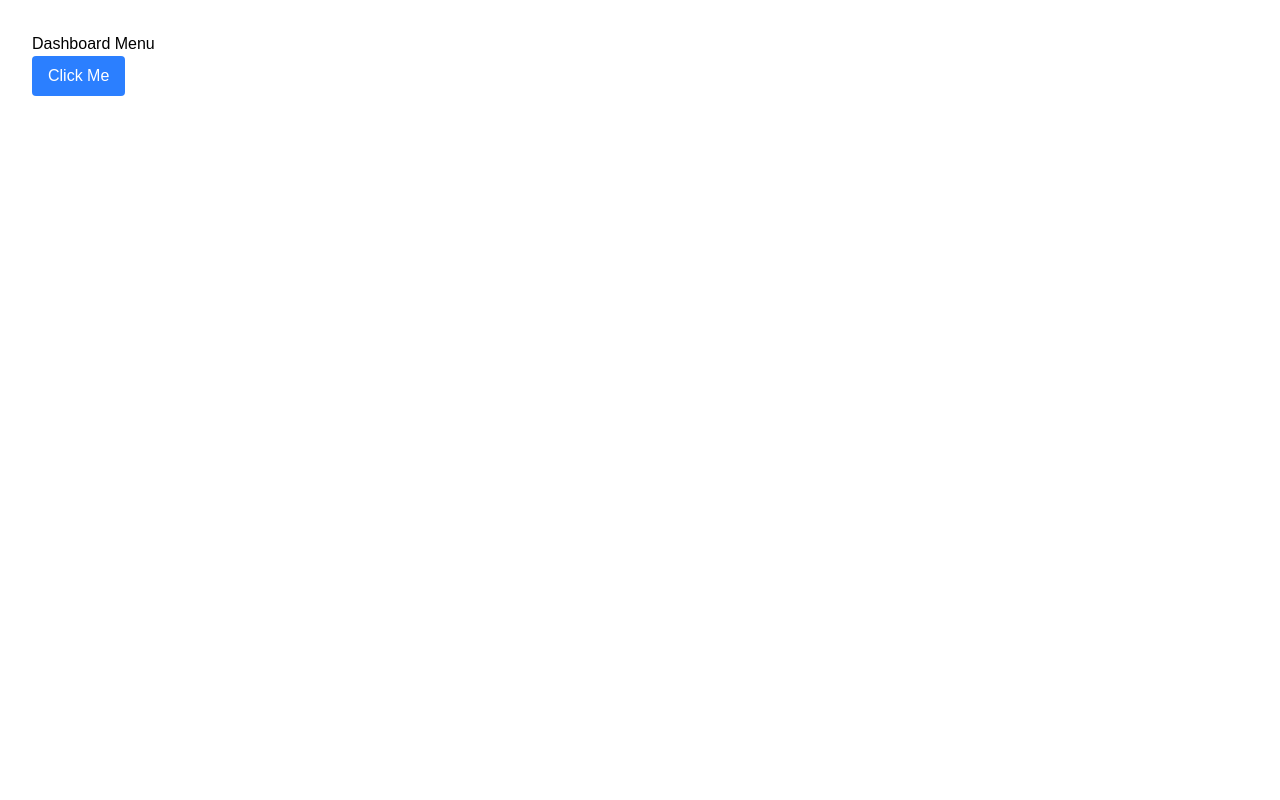
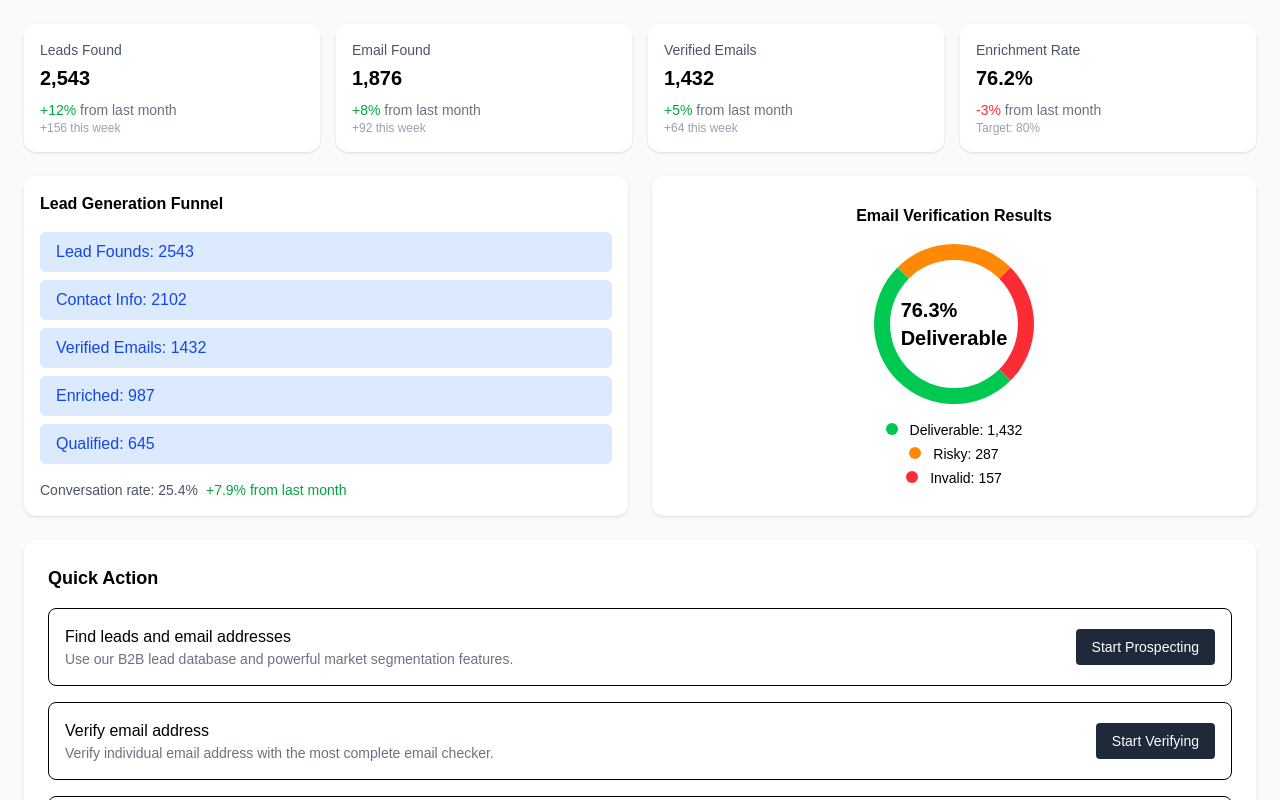
Before and after one commit to toptalentcoder/EmailFinder, a Next.js app in the folder frontend/: page /dashboard/dashboardMenu in a window 1280 px wide. Built offline with nearby package versions, Linux system fonts and the light colour scheme.

Commit message:
initial dashboard menu page done
Co-authored-by: HealerDevOps <gonggong624721@gmail.com>

```diff
--- a/frontend/package.json
+++ b/frontend/package.json
@@ -10,6 +10,7 @@
   },
   "dependencies": {
     "@heroicons/react": "^2.2.0",
+    "lucide-react": "^0.512.0",
     "next": "15.3.3",
     "react": "^19.0.0",
     "react-dom": "^19.0.0"
--- a/frontend/src/app/dashboard/dashboardMenu/page.tsx
+++ b/frontend/src/app/dashboard/dashboardMenu/page.tsx
@@ -1,18 +1,149 @@
+"use client";
 
+import { useState } from "react";
 
-export default function DashboardMenu({ collapsed, setCollapsed }: SidebarCollapseProps) {
+export default function DashboardMenu({
+  collapsed,
+  setCollapsed,
+}: {
+  collapsed: boolean;
+  setCollapsed: (val: boolean) => void;
+}) {
   return (
-        <div className="flex">
-            <div className="flex-1 p-8 bg-white">
-                <h1 className="text-black">Dashboard Menu</h1>
+    <div className="flex flex-col gap-6 p-6 text-black bg-gray-50 max-h-screen overflow-y-auto">
+      {/* Top Summary Cards */}
+      <div className="grid grid-cols-4 gap-4 min-w-1/8">
+        <SummaryCard title="Leads Found" value="2,543" change="+12%" subChange="+156 this week" />
+        <SummaryCard title="Email Found" value="1,876" change="+8%" subChange="+92 this week" />
+        <SummaryCard title="Verified Emails" value="1,432" change="+5%" subChange="+64 this week" />
+        <SummaryCard title="Enrichment Rate" value="76.2%" change="-3%" subChange="Target: 80%" isNegative />
+      </div>
+
+      {/* Funnel & Chart */}
+      <div className="grid grid-cols-2 gap-6 min-w-1/4">
+        <div className="bg-white p-4 rounded-xl shadow">
+          <h2 className="font-semibold mb-4">Lead Generation Funnel</h2>
+          <div className="space-y-2">
+            {[
+              ["Lead Founds", 2543],
+              ["Contact Info", 2102],
+              ["Verified Emails", 1432],
+              ["Enriched", 987],
+              ["Qualified", 645],
+            ].map(([label, count]) => (
+              <div key={label} className="bg-blue-100 text-blue-700 px-4 py-2 rounded-md font-medium">
+                {label}: {count}
+              </div>
+            ))}
+          </div>
+          <div className="text-sm mt-4 text-gray-600">
+            Conversation rate: 25.4%
+            <span className="text-green-600 ml-2">+7.9% from last month</span>
+          </div>
+        </div>
+
+        <div className="bg-white p-4 rounded-xl shadow flex flex-col items-center justify-center">
+          <h2 className="font-semibold mb-4">Email Verification Results</h2>
+          <div className="w-40 h-40 relative">
+            <div className="absolute top-0 left-0 w-full h-full rounded-full border-[16px] border-green-500 border-t-orange-400 border-r-red-500"></div>
+            <div className="absolute inset-0 flex items-center justify-center text-xl font-semibold">
+              76.3%
+              <br />
+              Deliverable
+            </div>
+          </div>
+          <div className="mt-4 text-sm text-center space-y-1">
+            <div>
+              <span className="inline-block w-3 h-3 bg-green-500 rounded-full mr-2"></span> Deliverable: 1,432
+            </div>
+            <div>
+              <span className="inline-block w-3 h-3 bg-orange-400 rounded-full mr-2"></span> Risky: 287
+            </div>
+            <div>
+              <span className="inline-block w-3 h-3 bg-red-500 rounded-full mr-2"></span> Invalid: 157
+            </div>
+          </div>
+        </div>
+      </div>
+
+      {/* Quick Action */}
+      <div className="bg-white p-6 rounded-xl shadow min-w-1/4">
+        <h2 className="font-semibold text-lg mb-4">Quick Action</h2>
+        <div className="space-y-4">
+          <ActionItem
+            title="Find leads and email addresses"
+            desc="Use our B2B lead database and powerful market segmentation features."
+            button="Start Prospecting"
+          />
+          <ActionItem
+            title="Verify email address"
+            desc="Verify individual email address with the most complete email checker."
+            button="Start Verifying"
+          />
+          <ActionItem
+            title="Send cold email campaigns"
+            desc="Connect your email to create, personalize, and send campaigns at scale."
+            button="Start a Campaign"
+          />
+        </div>
+      </div>
+
+      {/* Collapse Button */}
+      <div className="mt-4">
         <button
           className="bg-blue-500 text-white px-4 py-2 rounded hover:bg-blue-600"
           onClick={() => setCollapsed(!collapsed)}
         >
           Click Me
         </button>
-                <p>This is the dashboard menu page.</p>
       </div>
     </div>
   );
 }
+
+function SummaryCard({
+  title,
+  value,
+  change,
+  subChange,
+  isNegative = false,
+}: {
+  title: string;
+  value: string;
+  change: string;
+  subChange: string;
+  isNegative?: boolean;
+}) {
+  return (
+    <div className="bg-white p-4 rounded-xl shadow">
+      <h3 className="text-gray-600 text-sm">{title}</h3>
+      <p className="text-xl font-semibold mt-1">{value}</p>
+      <p className={`text-sm mt-2 ${isNegative ? "text-red-500" : "text-green-600"}`}>
+        {change} <span className="text-gray-500">from last month</span>
+      </p>
+      <p className="text-xs text-gray-400">{subChange}</p>
+    </div>
+  );
+}
+
+function ActionItem({
+  title,
+  desc,
+  button,
+}: {
+  title: string;
+  desc: string;
+  button: string;
+}) {
+  return (
+    <div className="border rounded-lg p-4 flex items-center justify-between">
+      <div>
+        <h4 className="font-medium">{title}</h4>
+        <p className="text-sm text-gray-500">{desc}</p>
+      </div>
+      <button className="bg-gray-800 text-white text-sm px-4 py-2 rounded hover:bg-gray-700">
+        {button}
+      </button>
+    </div>
+  );
+}
--- a/frontend/src/app/dashboard/leadScraper/page.tsx
+++ b/frontend/src/app/dashboard/leadScraper/page.tsx
@@ -1,10 +1,64 @@
+// app/lead-scraper/page.tsx (or your route file)
+"use client";
+
+import { useState } from "react";
+import { DownloadIcon, SearchIcon } from "lucide-react";
+
 export default function LeadScraperPage() {
-    return (
-        <div className="flex">
-            <div className="flex-1 p-8 bg-white">
-                <h1 className="text-black">Lead Scraper</h1>
-                <p>This is the lead scraper page.</p>
-            </div>
+  return (
+    <div className="flex">
+      <div className="flex-1 bg-white p-6 relative min-h-screen rounded-xl mt-[6px]">
+        {/* Top bar */}
+        <div className="top-4 left-4 flex items-center gap-2">
+          <div className="w-4 h-4 bg-[#22272B] rounded" />
+          <span className="text-base font-medium text-[#1D2125]">Lead Scraper</span>
         </div>
-    );
+
+        {/* Export Button */}
+        <div className="top-2 right-4">
+          <button className="flex items-center gap-2 px-4 py-1.5 text-sm font-medium text-white bg-gradient-to-b from-[#0069FF] to-[#0457F2] border border-[#3053F2] rounded-md shadow-sm">
+            <DownloadIcon size={14} strokeWidth={1.5} />
+            My Export
+          </button>
+        </div>
+
+        {/* Scrap Search Box */}
+        <div className="top-[62px] left-1/2 transform -translate-x-1/2 w-[1159px] bg-[#F8F8F8] rounded-lg p-4 shadow-sm">
+          <span className="text-sm font-medium text-[#1D2125] mb-2 block">Scrap Search</span>
+
+          <div className="mt-4 bg-white p-4 rounded-md shadow-md flex gap-3 flex-wrap">
+            <Dropdown label="Activity" placeholder="search activity" width="w-[245px]" />
+            <Dropdown label="Country" placeholder="search country" width="w-[203px]" />
+            <Dropdown label="Level 1 Division" placeholder="search level 1" width="w-[186px]" />
+            <Dropdown label="Level 2 Division" placeholder="search level 2" width="w-[184px]" />
+            <Dropdown label="City" placeholder="search city" width="w-[176px]" />
+            <button className="flex items-center gap-2 px-3 py-2 bg-white border border-[#EBEBEB] shadow-sm text-sm font-medium rounded-md">
+              <SearchIcon size={16} className="text-[#22272B]" />
+              Search
+            </button>
+          </div>
+        </div>
+      </div>
+    </div>
+  );
 }
+
+function Dropdown({ label, placeholder, width }: { label: string; placeholder: string; width: string }) {
+  return (
+    <div className={`flex flex-col gap-1 ${width}`}>
+      <label className="text-xs font-medium text-[#1D2125]">{label}</label>
+      <div className="flex items-center justify-between px-3 py-2 bg-[#F8F8F8] border border-[#EBEBEB] rounded-md text-xs font-medium text-[#888888]">
+        {placeholder}
+        <svg width="12" height="12" viewBox="0 0 12 12" fill="none">
+          <path
+            d="M3 4.5L6 7.5L9 4.5"
+            stroke="#898B8D"
+            strokeWidth="1.5"
+            strokeLinecap="round"
+            strokeLinejoin="round"
+          />
+        </svg>
+      </div>
+    </div>
+  );
+}
--- a/frontend/src/components/common/Sidebar.tsx
+++ b/frontend/src/components/common/Sidebar.tsx
@@ -106,7 +106,7 @@ export default function Sidebar({selectedMenu, setSelectedMenu, selectedSubmenu,
         <div className="flex">
 
             {/* Sidebar */}
-            <div className={`h-screen ${collapsed ? "w-20" : "w-64"} text-gray-800 bg-[#F8F8F8] p-3 flex flex-col transition-all duration-300`}>
+            <div className={`min-h-screen ${collapsed ? "w-20" : "w-64"} text-gray-800 bg-[#F8F8F8] p-3 flex flex-col transition-all duration-300`}>
                 <div className="flex items-center gap-2 mb-6 ml-4">
                     <div className="h-6 w-6 rounded-full bg-blue-600" />
                     {!collapsed && <h1 className="text-lg font-bold">Caitalyst</h1>}
```
Also changed, not shown: 1 other file (tests, documents, lock files or other folders). Lines whose indentation alone changed are shown as unchanged.
